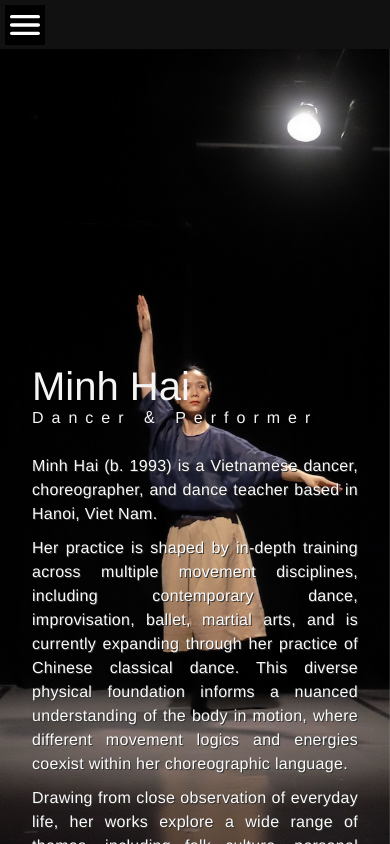
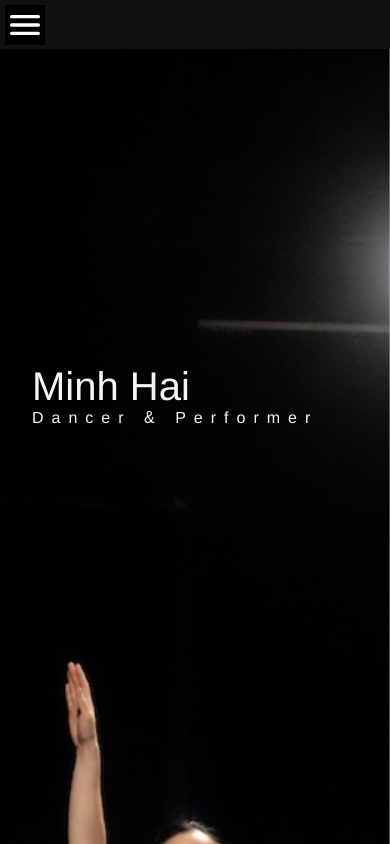
Before and after one commit to Hai-Minh/Hai-Minh.github.io, a Next.js app: page / in a window 390 px wide. Built offline with nearby package versions, Linux system fonts and the light colour scheme.

Commit message:
feat: update for responsive layout

```diff
--- a/src/styles/Home.module.scss
+++ b/src/styles/Home.module.scss
@@ -8,6 +8,8 @@
 }
 
 .background {
+    position: relative;
+    height: calc(100vh + 300px);
 
     & > img {
         object-fit: cover;
@@ -46,7 +48,7 @@
 
     & > p {
         text-align: justify;
-        font-size: 18px;
+        font-size: 21px;
         font-weight: 400;
         line-height: 1.5;
         letter-spacing: 0.3px;
@@ -67,7 +69,7 @@
     display: flex;
     flex-direction: column;
     align-items: flex-end;
-    width: 300px;
+    width: 350px;
 }
 
 @keyframes fadeIn {
@@ -99,6 +101,32 @@
     }
 }
 
+@media only screen and (min-width: 2560px) {
+    .title {
+
+        & > p {
+            font-size: 84px;
+        }
+
+        & > p + p {
+            font-size: 46px;
+            letter-spacing: 8px;
+        }
+    }
+
+    .info {
+        top: calc(50% + 220px);
+
+        & > p {
+            font-size: 41px;
+        }
+    }
+
+    .contact {
+        width: 640px;
+    }
+}
+
 @media only screen and (max-width: 768px) {
     .container {
         height: 100vh;
@@ -111,7 +139,7 @@
     }
 
     .background {
-        height: 650px;
+        height: calc(100vh + 950px);
     }
 
     .title {
@@ -128,7 +156,7 @@
     }
 
     .info {
-        top: 454px;
+        top: calc(50% + 550px);
         padding: 0 32px;
 
         & > p {
@@ -136,3 +164,9 @@
         }
     }
 }
+
+@media only screen and (max-width: 425px) {
+    .background {
+        height: calc(100vh + 1050px);
+    }
+}
```
